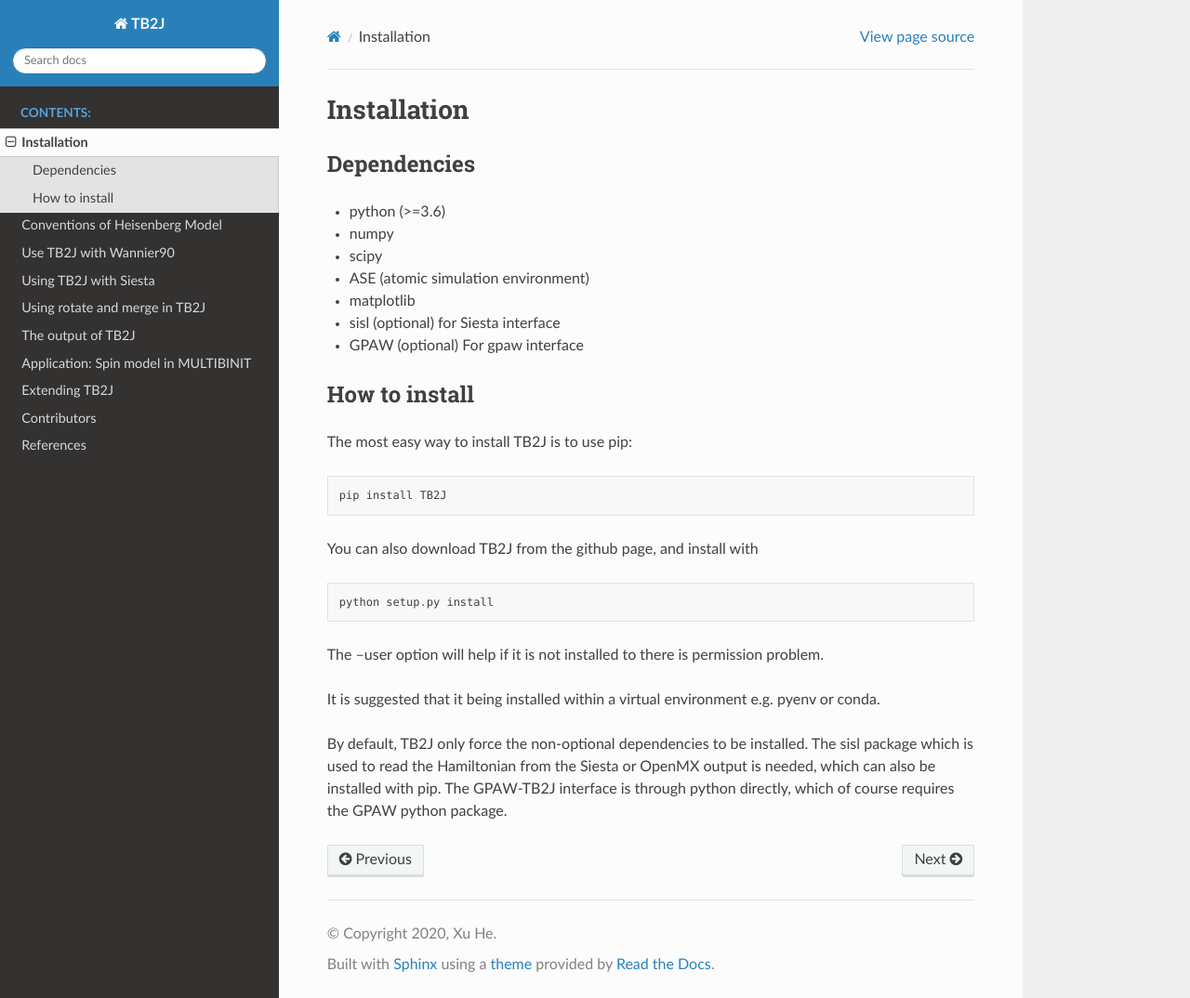
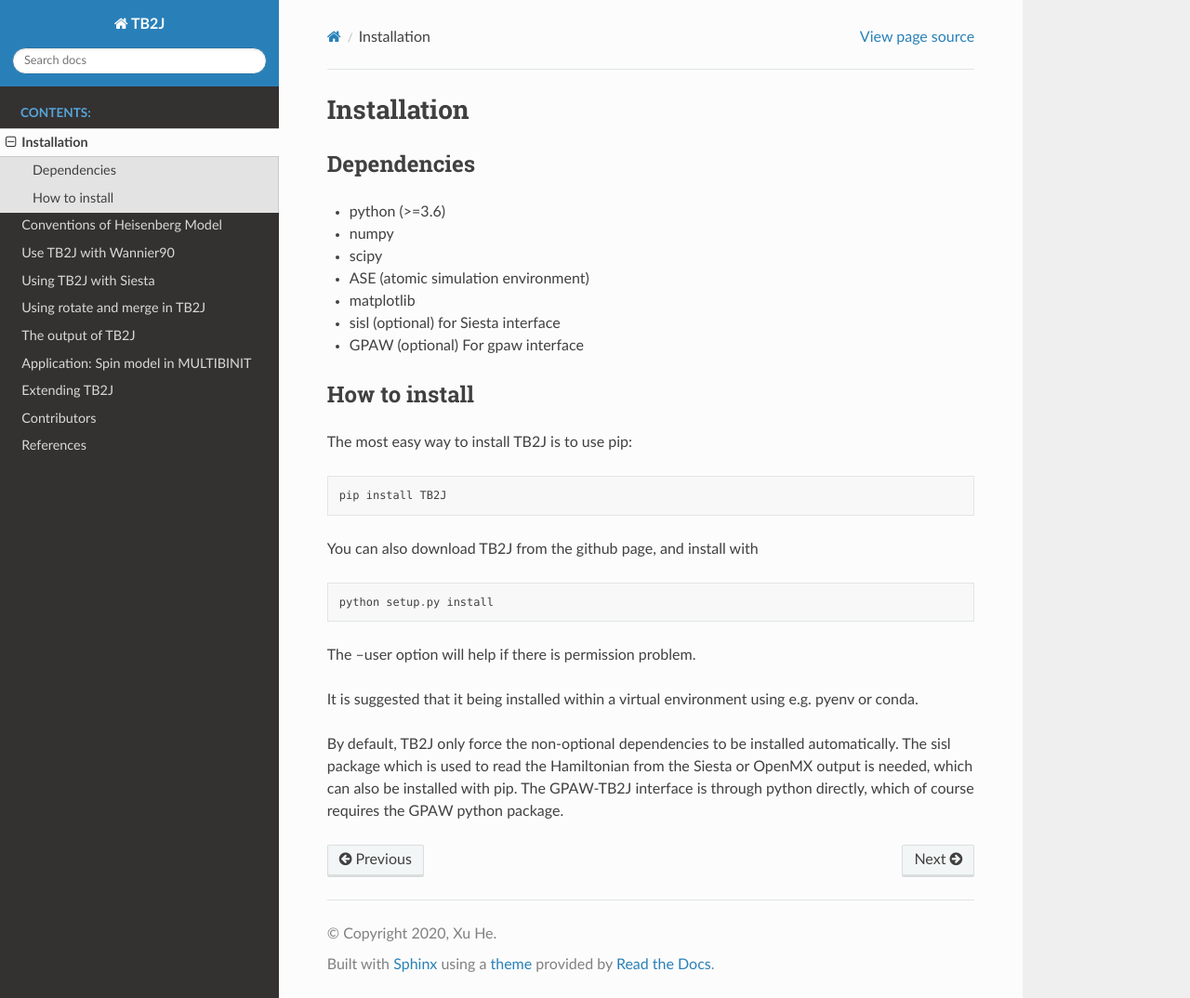
Before and after one commit to mailhexu/TB2J, a Sphinx documentation site: the page built from docs/src/install.md, in a window 1280 px wide and 1074 px high. Shown: the whole window at 93% size. Built offline with Sphinx 7.4.7 and the Read the Docs theme 2.0.0, drawn with Linux system fonts in a browser that asks for light colours.

Commit message:
grammar fix in install

````diff
--- a/docs/src/install.md
+++ b/docs/src/install.md
@@ -21,11 +21,11 @@
 python setup.py install
 ```
 
-The --user option will help if it is not installed to there is permission problem.
+The --user option will help if there is permission problem.
 
-It is suggested that it being installed within a virtual environment e.g. pyenv or conda.
+It is suggested that it being installed within a virtual environment using e.g. pyenv or conda.
 
-By default, TB2J only force the non-optional dependencies to be installed. The
+By default, TB2J only force the non-optional dependencies to be installed automatically. The
 sisl package which is used to read the Hamiltonian from the Siesta or OpenMX
 output is needed, which can also be installed with pip. The GPAW-TB2J interface is through python
 directly, which of course requires the GPAW python package.
````
